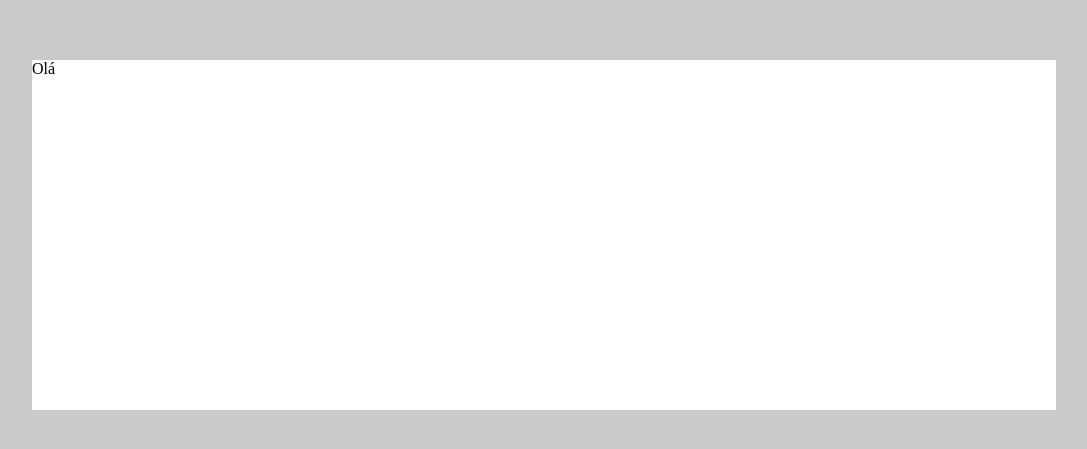
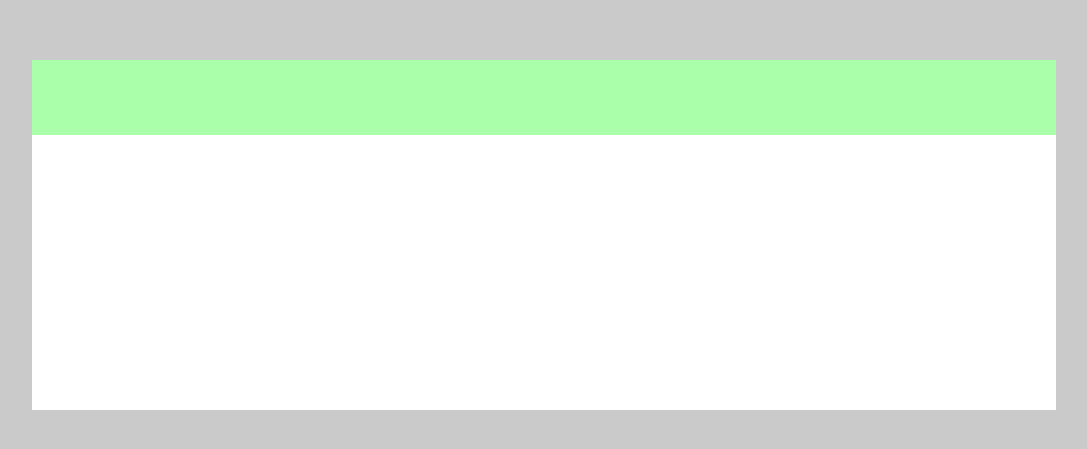
Before and after one commit to HiagoPaixao/formacao-react-developer, a React (Create React App) app in the folder Fundamentos React/Criando projeto REACT/desafio01-calculadora/: page / in a window 1280 px wide. Shown: the part 165-614 px from the top of the page, without its empty margins (96-1183 px from the left). Built offline with nearby package versions, Linux system fonts and the light colour scheme.

Commit message:
Criação do componente Input

```diff
--- a/Fundamentos React/Criando projeto REACT/desafio01-calculadora/src/App.js
+++ b/Fundamentos React/Criando projeto REACT/desafio01-calculadora/src/App.js
@@ -1,3 +1,6 @@
+
+import Input from './components/Input'
+import Button from './components/Button'
 
 import {Container, Content} from './styles'
 
@@ -5,7 +8,8 @@
   return (
     <Container>
       <Content>
-        Olá
+        <Input>
+        </Input>
 
       </Content>
     </Container>
--- a/Fundamentos React/Criando projeto REACT/desafio01-calculadora/src/components/Input/index.js
+++ b/Fundamentos React/Criando projeto REACT/desafio01-calculadora/src/components/Input/index.js
@@ -1,9 +1,10 @@
+import { InputContainer } from "./styles";
 
 const Input = () => {
     return (
-      <div className="App">
-
-      </div>
+      <InputContainer>
+        <input />
+      </InputContainer>
     );
   }
 
--- a/Fundamentos React/Criando projeto REACT/desafio01-calculadora/src/components/Input/styles.js
+++ b/Fundamentos React/Criando projeto REACT/desafio01-calculadora/src/components/Input/styles.js
@@ -1 +1,20 @@
 import styled from 'styled-components';
+
+export const InputContainer = styled.div`
+width: 100%;
+height: 75%;
+background-color: #aaffaa;
+display: flex;
+align-items: center;
+justify-content: flex-end;
+font-size: 24px;
+
+input {
+    width: 100%;
+    height: 75px;
+    background-color: #aaffaa;
+    border: none;
+    padding: 0 10px;
+    font-size: 24px;
+    }
+`
```
